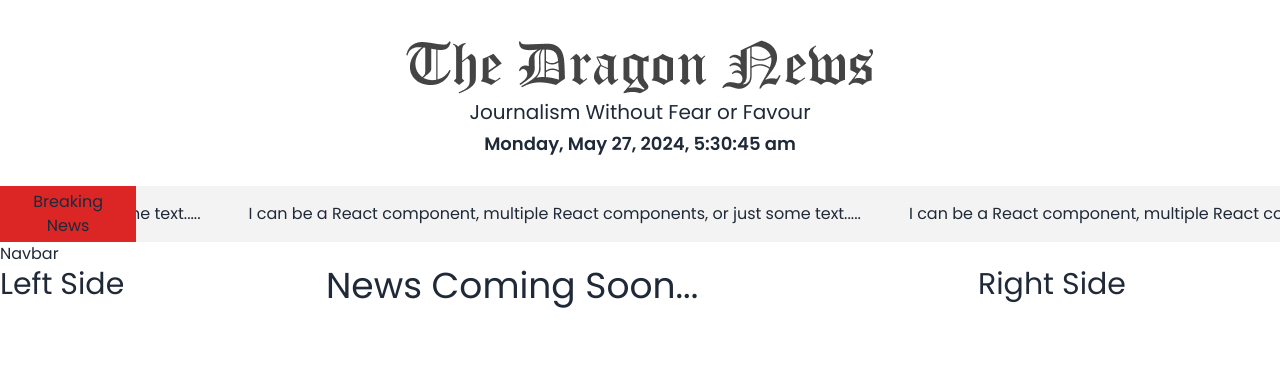
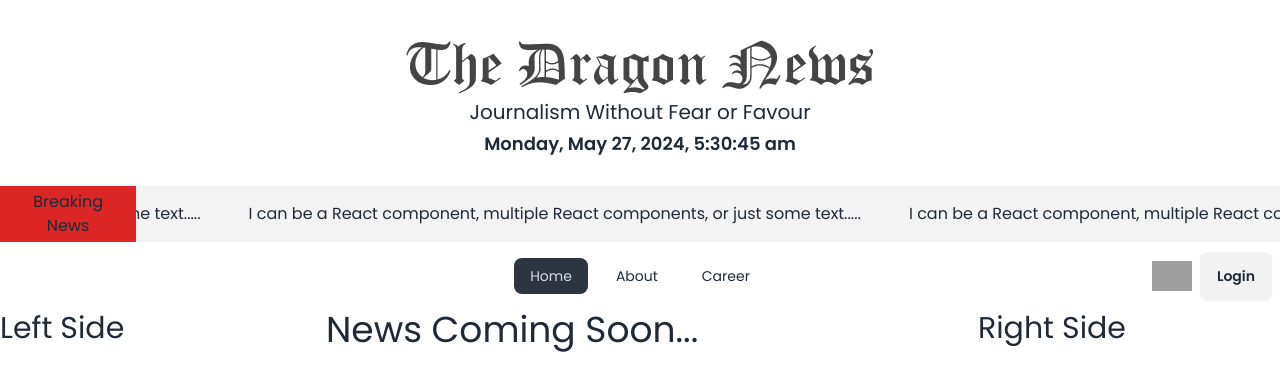
Before and after one commit to majbaulhoque/Dragon-News-layout, a React (Vite) app: page / in a window 1280 px wide. Shown: the top 390 px of the page. Built offline with nearby package versions, Linux system fonts and the light colour scheme; grey boxes are pictures that could not be loaded.

Commit message:
responsive navbar

```diff
--- /dev/null
+++ b/src/Pages/About/About.jsx
@@ -0,0 +1,10 @@
+
+const About = () => {
+    return (
+        <div>
+            <h3>This is about</h3>
+        </div>
+    );
+};
+
+export default About;
--- /dev/null
+++ b/src/Pages/Career/Career.jsx
@@ -0,0 +1,10 @@
+
+const Career = () => {
+    return (
+        <div>
+            <h3>This is career</h3>
+        </div>
+    );
+};
+
+export default Career;
--- a/src/Pages/Shared/Nav Bar/NavBar.jsx
+++ b/src/Pages/Shared/Nav Bar/NavBar.jsx
@@ -1,8 +1,39 @@
+import { Link, NavLink } from "react-router-dom";
+
+import userDefaultPicture from '../../../assets/user.png'
 
 const NavBar = () => {
+
+    const navLinks = <>
+        <ul className="flex gap-3">
+            <li><NavLink to='/'>Home</NavLink></li>
+            <li><NavLink to='/about'>About</NavLink></li>
+            <li><NavLink to='/career'>Career</NavLink></li>
+        </ul>
+    </>
     return (
-        <div>
-            <h3>Navbar</h3>
+        <div className="navbar bg-base-100">
+            <div className="navbar-start">
+                <div className="dropdown">
+                    <div tabIndex={0} role="button" className="btn btn-ghost lg:hidden">
+                        <svg xmlns="http://www.w3.org/2000/svg" className="h-5 w-5" fill="none" viewBox="0 0 24 24" stroke="currentColor"><path strokeLinecap="round" strokeLinejoin="round" strokeWidth="2" d="M4 6h16M4 12h8m-8 6h16" /></svg>
+                    </div>
+                    <ul tabIndex={0} className="menu menu-sm dropdown-content mt-3 z-[1] p-2 shadow bg-base-100 rounded-box w-52">
+                        {navLinks}
+                    </ul>
+                </div>
+            </div>
+            <div className="navbar-center hidden lg:flex">
+                <ul className="menu menu-horizontal px-1">
+                    {navLinks}
+                </ul>
+            </div>
+            <div className="navbar-end gap-2">
+                <div className="w-10 rounded-full">
+                    <img alt="Tailwind CSS Navbar component" src={userDefaultPicture} />
+                </div>
+                <Link><button className="btn">Login</button></Link>
+            </div>
         </div>
     );
 };
```
Also changed, not shown: src/Route/Route.jsx (+12 -2 lines).
